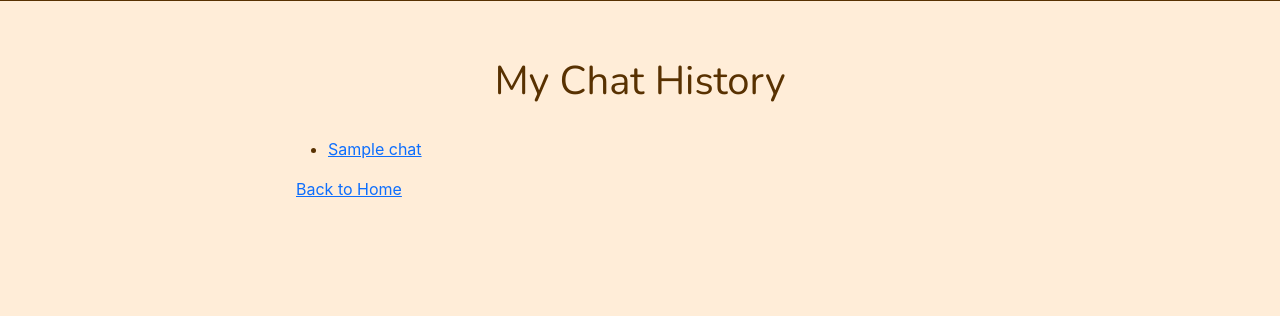
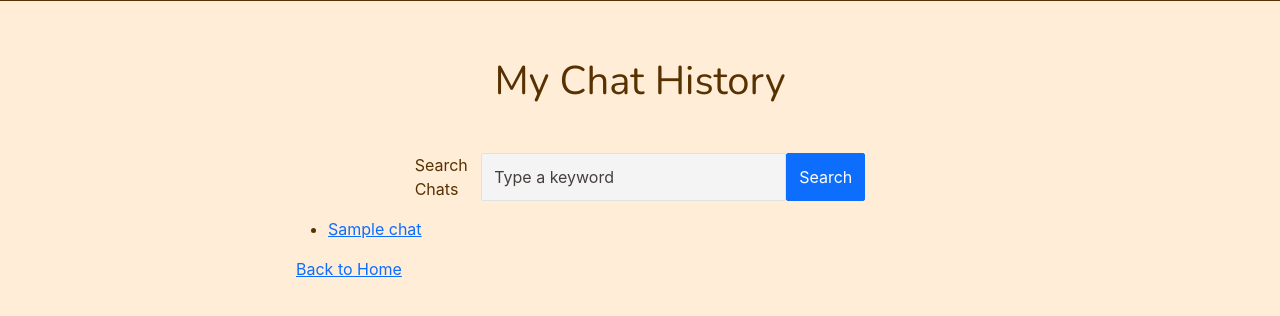
Before and after one commit to tristancoutenspro-jpg/FREUD, a Rails app: page /chats in a window 1280 px wide. Shown: the part 55-371 px from the top of the page. Run offline with Rails 7, Linux system fonts and the light colour scheme; a user stored in the database is signed in; tables that the repository leaves empty hold one stand-in row (values such as "Sample post"); style sheets or scripts are compiled from the project's sources; some libraries are stand-ins or nearby versions.

Commit message:
search chats

```diff
--- a/app/controllers/chats_controller.rb
+++ b/app/controllers/chats_controller.rb
@@ -1,6 +1,10 @@
 class ChatsController < ApplicationController
   def index
     @chats = current_user.chats.order(created_at: :desc)
+    @chats = Chat.all
+    return unless params[:query].present?
+
+    @chats = @chats.where("title ILIKE ?", "%#{params[:query]}%")
   end
 
   def create
@@ -23,5 +27,5 @@ class ChatsController < ApplicationController
 
   def chat_params
     params.require(:chat).permit(:title)
-    end
+  end
 end
--- a/app/models/chat.rb
+++ b/app/models/chat.rb
@@ -1,4 +1,6 @@
 class Chat < ApplicationRecord
   has_many :messages
   belongs_to :user
+
+  # missed thing in scope
 end
--- a/app/views/chats/index.html.erb
+++ b/app/views/chats/index.html.erb
@@ -1,5 +1,20 @@
 <div class="chat-page">
   <h1>My Chat History</h1>
+
+  <div class="row justify-content-center">
+    <div class="col-sm-8 my-3">
+      <%= form_with url: chats_path, method: :get, class: "d-flex" do %>
+        <%= label_tag :query, "Search Chats" %>
+        <%= text_field_tag :query,
+              params[:query],
+              class: "form-control",
+              placeholder: "Type a keyword"
+          %>
+        <%= submit_tag "Search", name: "", class: "btn btn-primary" %>
+      <% end %>
+    </div>
+  </div>
+
 
   <% if @chats.empty? %>
     <p>You have no chats yet. <%= link_to "Start a new chat", root_path %></p>
```
